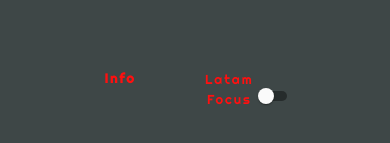
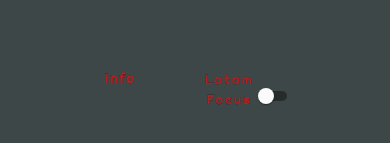
Before and after one commit to CJ-arg/CowProject, a React (Create React App) app: page / in a window 390 px wide. Shown: the part 505-648 px from the top of the page. Built offline with nearby package versions, Linux system fonts and the light colour scheme; a web font is replaced by a local one.

Commit message:
webkit-text-stroke

```diff
--- a/src/App.css
+++ b/src/App.css
@@ -10,11 +10,12 @@
   margin-top: 1%;
   font-family: "Righteous", cursive;
   color: rgba(175, 35, 35, 0.986);
+  -webkit-text-stroke: 0.1px rgb(10, 9, 9);
   font-size: 6.5rem;
   margin-bottom: -25px;
   font-weight: 900;
   letter-spacing: 3px;
-  -webkit-text-stroke: 0.1px rgb(10, 9, 9);
+
 }
 .cowDiv {
   margin-top: 10px;
@@ -65,6 +66,8 @@
   .cowTitle {
     padding: 28px;
     font-size: 6.5rem;
+    color: rgba(175, 35, 35, 0.986);
+    -webkit-text-stroke: 0.1px rgb(10, 9, 9);
 
   }
 }
@@ -74,6 +77,8 @@
   }
   .cowTitle {
     font-size: 6rem;
+    color: rgba(175, 35, 35, 0.986);
+    -webkit-text-stroke: 0.1px rgb(10, 9, 9);
   }
 }
 
@@ -82,6 +87,8 @@
     padding: 32px;
   }
   .cowTitle {
+    color: rgba(175, 35, 35, 0.986);
+    -webkit-text-stroke: 0.1px rgb(10, 9, 9);
     font-size: 4rem;
   }
 }
@@ -94,7 +101,8 @@
   }
   .latamMode {
     font-family: "Righteous", cursive;
-    color: rgb(255, 16, 16);
+    color: rgba(175, 35, 35, 0.986);
+    -webkit-text-stroke: 0.1px rgb(10, 9, 9);
     font-size: 13px;
     margin-top: 0;
   }
```
